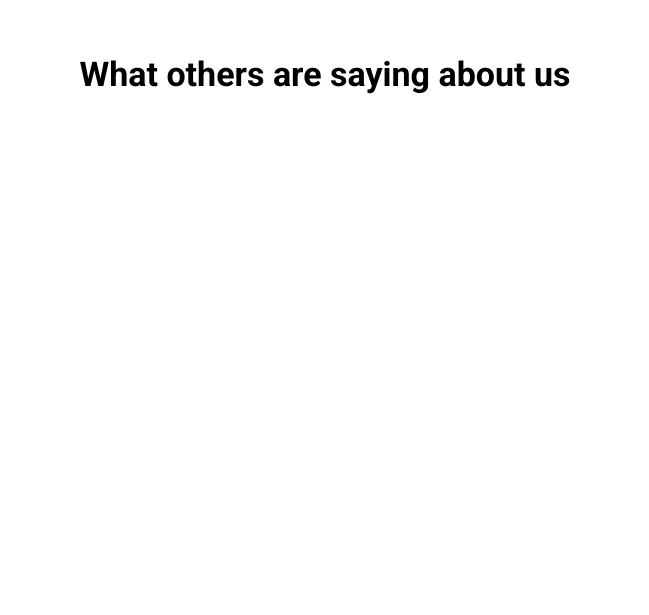
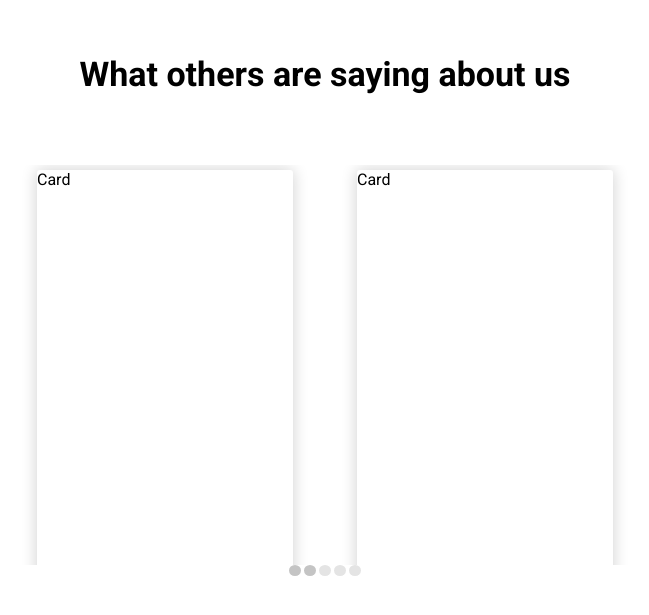
Before and after one commit to aindriu80/beema-react-website, a React (Create React App) app: page / in a window 1280 px wide. Shown: the part 2201-2816 px from the top of the page, without its empty margins (315-964 px from the left). Built offline with nearby package versions, Linux system fonts and the light colour scheme.

Commit message:
Reviews Section -sliding cards

```diff
--- a/src/components/reviewCard/reviewCard.jsx
+++ b/src/components/reviewCard/reviewCard.jsx
@@ -7,6 +7,7 @@ const CardContainer = styled.div`
   background-color: #fff;
   box-shadow: 0px 0px 16px rgba(15, 17, 17, 0.2);
   border-radius: 3px;
+  margin: 5px 2em;
 `;
 export function ReviewCard(props) {
   return <CardContainer>Card</CardContainer>;
--- a/src/containers/homepage/reviewsSection.jsx
+++ b/src/containers/homepage/reviewsSection.jsx
@@ -1,6 +1,6 @@
 import { Marginer } from "components/marginer/marginer";
 import { ReviewCard } from "components/reviewCard/reviewCard";
-import { CarouselProvider, Slide, Slider } from "pure-react-carousel";
+import { CarouselProvider, DotGroup, Slide, Slider } from "pure-react-carousel";
 import React from "react";
 import { Element } from "react-scroll";
 import styled from "styled-components";
@@ -9,10 +9,41 @@ import { SectionTitle } from "../../components/sectionTitle/sectionTitle";
 import "pure-react-carousel/dist/react-carousel.es.css";
 
 const ReviewsContainer = styled(Element)`
-  height: 800px;
+  height: 700px;
   display: flex;
   flex-direction: column;
   align-items: center;
+`;
+const StyledCarouselProvider = styled(CarouselProvider)`
+  width: 50%;
+`;
+
+const StyledSlide = styled(Slide)`
+  .carousel__inner-slide {
+    display: flex;
+    justify-content: center;
+  }
+`;
+
+const StyledDotGroup = styled(DotGroup)`
+  margin: auto;
+  display: flex;
+  justify-content: center;
+  button {
+    width: 11px;
+    height: 11px;
+    border-radius: 50%;
+    background-color: #e4e4e4;
+    border: none;
+    outline: none;
+    &:not(:last-of-type) {
+      margin-right: 3px;
+    }
+  }
+
+  .carousel__dot--selected {
+    background-color: #c4c4c4;
+  }
 `;
 
 export function ReviewsSection(props) {
@@ -20,21 +51,33 @@ export function ReviewsSection(props) {
     <ReviewsContainer>
       <SectionTitle>What others are saying about us</SectionTitle>
       <Marginer direction="vertical" margin="3em" />
-      <CarouselProvider
+      <StyledCarouselProvider
         naturalSlideWidth={200}
-        naturalSlideHeight={300}
-        totalSlides={2}
-        visibleSlides={1}
+        naturalSlideHeight={250}
+        totalSlides={5}
+        visibleSlides={2}
       >
         <Slider>
-          <Slide index={0}>
+          <StyledSlide index={0}>
             <ReviewCard />
-          </Slide>
-          <Slide index={1}>
+          </StyledSlide>
+          <StyledSlide index={1}>
             <ReviewCard />
-          </Slide>
+          </StyledSlide>
+          <StyledSlide index={2}>
+            <ReviewCard />
+          </StyledSlide>
+
+          <StyledSlide index={3}>
+            <ReviewCard />
+          </StyledSlide>
+
+          <StyledSlide index={4}>
+            <ReviewCard />
+          </StyledSlide>
         </Slider>
-      </CarouselProvider>
+        <StyledDotGroup />
+      </StyledCarouselProvider>
     </ReviewsContainer>
   );
 }
```
